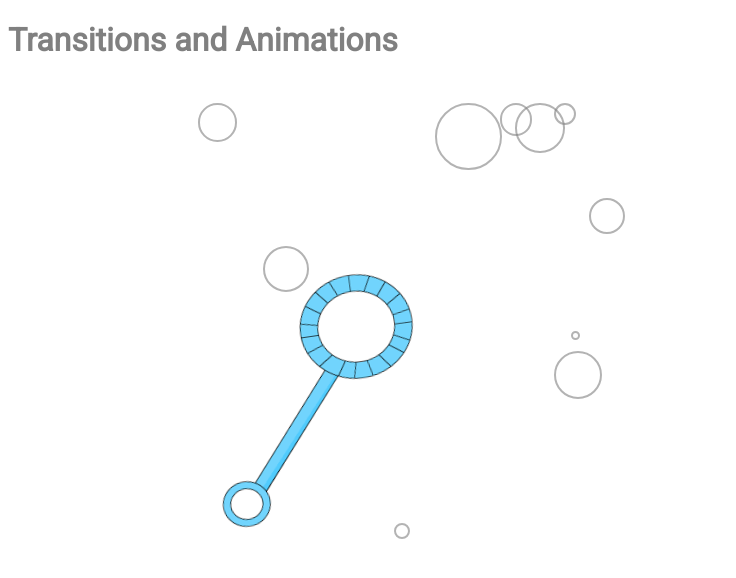
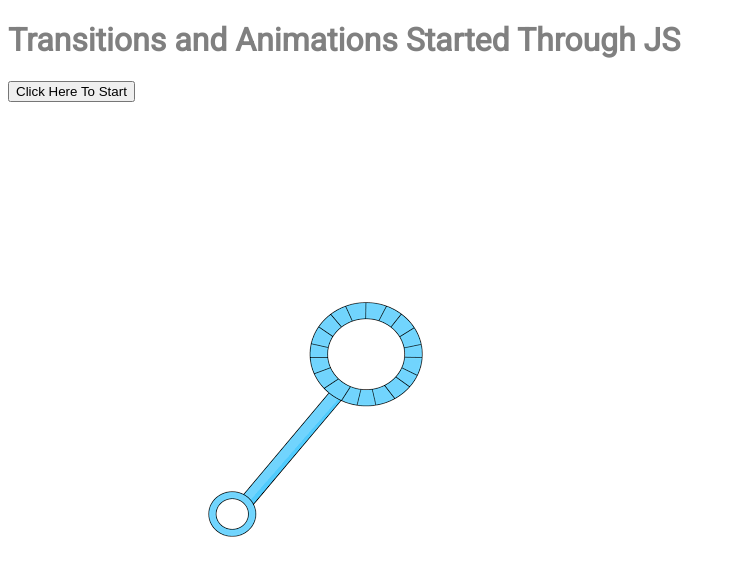
Before and after one commit to Frank-Adam/Frank-Adam.github.io, a PHP site: page /animation-transformations.html in a window 1280 px wide. Shown: the top 578 px of the page, without its empty margins (0-736 px from the left). Run offline with PHP 8.4, Linux system fonts and the light colour scheme.

Commit message:
Add files via upload

```diff
--- a/animation-transformations.css
+++ b/animation-transformations.css
@@ -3,124 +3,20 @@ body {
     font-family: "Roboto";
     color: grey;
 }
-
+#btn1 {
+    display: none;
+}
 #bWand {
     position: absolute;
     margin-top: 200px;
     margin-left: 200px;
-    animation: flick 4s infinite;
 }
-#b1 {
-    position: absolute;
-    margin-top: 205px;
-    margin-left: 270px;
-    width: 40px;
-    height: 40px;
-    border-radius: 50%;
-    opacity: 0.6;
-    border: 2px solid grey;
-    animation: wobble1 4s linear infinite;
+#b1,#b2,
+#b3,#b4,#b5,
+#b6,#b7,#b8,
+#b9,#b10 {
+    border: 2px solid white;
 }
-#b2 {
-    position: absolute;
-    margin-top: 205px;
-    margin-left: 270px;
-    width: 25px;
-    height: 25px;
-    border-radius: 50%;
-    opacity: 0.6;
-    border: 2px solid grey;
-    animation: wobble2 4s linear infinite;
-}
-#b5 {
-    position: absolute;
-    margin-top: 205px;
-    margin-left: 270px;
-    width: 15px;
-    height: 15px;
-    border-radius: 50%;
-    opacity: 0.6;
-    border: 2px solid grey;
-    animation: wobble3 4s linear infinite;
-}
-#b3 {
-    position: absolute;
-    margin-top: 205px;
-    margin-left: 270px;
-    width: 35px;
-    height: 35px;
-    border-radius: 50%;
-    opacity: 0.6;
-    border: 2px solid grey;
-    animation: wobble4 4s linear infinite;
-}
-#b10 {
-    position: absolute;
-    margin-top: 205px;
-    margin-left: 270px;
-    width: 40px;
-    height: 40px;
-    border-radius: 50%;
-    opacity: 0.6;
-    border: 2px solid grey;
-    animation: wobble5 4s linear infinite;
-}
-#b4 {
-    position: absolute;
-    margin-top: 205px;
-    margin-left: 270px;
-    width: 20px;
-    height: 20px;
-    border-radius: 50%;
-    opacity: 0.6;
-    border: 2px solid grey;
-    animation: wobble6 4s linear infinite;
-}
-#b7 {
-    position: absolute;
-    margin-top: 205px;
-    margin-left: 270px;
-    width: 80px;
-    height: 80px;
-    border-radius: 50%;
-    opacity: 0.6;
-    border: 2px solid grey;
-    animation: wobble7 4s linear infinite;
-}
-#b6 {
-    position: absolute;
-    margin-top: 205px;
-    margin-left: 270px;
-    width: 50px;
-    height: 50px;
-    border-radius: 50%;
-    opacity: 0.6;
-    border: 2px solid grey;
-    animation: wobble8 4s linear infinite;
-}
-#b9 {
-    position: absolute;
-    margin-top: 205px;
-    margin-left: 270px;
-    width: 40px;
-    height: 40px;
-    border-radius: 50%;
-    opacity: 0.6;
-    border: 2px solid grey;
-    animation: wobble9 4s linear infinite;
-}
-#b8 {
-    position: absolute;
-    margin-top: 205px;
-    margin-left: 270px;
-    width: 30px;
-    height: 30px;
-    border-radius: 50%;
-    opacity: 0.6;
-    border: 2px solid grey;
-    animation: wobble10 4s linear infinite;
-}
-
 @keyframes flick {
     0%{
         transform: rotate(10deg);
--- a/animation-transformations.html
+++ b/animation-transformations.html
@@ -8,8 +8,10 @@
     <link href="animation-transformations.css" rel="stylesheet">
 </head>
 <body>
-    <h1>Transitions and Animations</h1>
+    <h1>Transitions and Animations Started Through JS</h1>
     <main>
+        <button id="btn" onClick="start();">Click Here To Start</button>
+        <button id="btn1" onClick="end();">Click Here To Stop</button>
      <div id="wand">
          <img id="bWand" src="wand.png" alt="bubble wand">
      </div>
@@ -25,6 +27,165 @@
      <div id= "b10"></div>
     </main>
 
+<script>
+    function start() {
+        var wand = document.getElementById("bWand");
+        var b1 = document.getElementById("b1");
+        var b2 = document.getElementById("b2");
+        var b3 = document.getElementById("b3");
+        var b4 = document.getElementById("b4");
+        var b5 = document.getElementById("b5");
+        var b6 = document.getElementById("b6");
+        var b7 = document.getElementById("b7");
+        var b8 = document.getElementById("b8");
+        var b9 = document.getElementById("b9");
+        var b10 = document.getElementById("b10");
+
+        wand.style.animation="flick 2s infinite";
+        b1.style.animation = "wobble1 4s linear infinite";
+        b2.style.animation = "wobble2 4s linear infinite";
+        b3.style.animation = "wobble3 4s linear infinite";
+        b4.style.animation = "wobble4 4s linear infinite";
+        b5.style.animation = "wobble5 4s linear infinite";
+        b6.style.animation = "wobble6 4s linear infinite";
+        b7.style.animation = "wobble7 4s linear infinite";
+        b8.style.animation = "wobble8 4s linear infinite";
+        b9.style.animation = "wobble9 4s linear infinite";
+        b10.style.animation = "wobble10 4s linear infinite";
+
+        document.getElementById("btn").style.display="none";
+        document.getElementById("btn1").style.display="initial";
+
+        b1.style.position="absolute";
+        b1.style.marginTop="205px";
+        b1.style.marginLeft="270px";
+        b1.style.width="40px";
+        b1.style.height="40px";
+        b1.style.borderRadius="50%";
+        b1.style.opacity=".6";
+        b1.style.border="2px solid grey";
+
+        b2.style.position="absolute";
+        b2.style.marginTop="205px";
+        b2.style.marginLeft="270px";
+        b2.style.width="25px";
+        b2.style.height="25px";
+        b2.style.borderRadius="50%";
+        b2.style.opacity=".6";
+        b2.style.border="2px solid grey";
+
+        b3.style.position="absolute";
+        b3.style.marginTop="205px";
+        b3.style.marginLeft="270px";
+        b3.style.width="15px";
+        b3.style.height="15px";
+        b3.style.borderRadius="50%";
+        b3.style.opacity=".6";
+        b3.style.border="2px solid grey";
+
+        b4.style.position="absolute";
+        b4.style.marginTop="205px";
+        b4.style.marginLeft="270px";
+        b4.style.width="35px";
+        b4.style.height="35px";
+        b4.style.borderRadius="50%";
+        b4.style.opacity=".6";
+        b4.style.border="2px solid grey";
+
+        b5.style.position="absolute";
+        b5.style.marginTop="205px";
+        b5.style.marginLeft="270px";
+        b5.style.width="40px";
+        b5.style.height="40px";
+        b5.style.borderRadius="50%";
+        b5.style.opacity=".6";
+        b5.style.border="2px solid grey";
+
+        b6.style.position="absolute";
+        b6.style.marginTop="205px";
+        b6.style.marginLeft="270px";
+        b6.style.width="20px";
+        b6.style.height="20px";
+        b6.style.borderRadius="50%";
+        b6.style.opacity=".6";
+        b6.style.border="2px solid grey";
+
+        b7.style.position="absolute";
+        b7.style.marginTop="205px";
+        b7.style.marginLeft="270px";
+        b7.style.width="80px";
+        b7.style.height="80px";
+        b7.style.borderRadius="50%";
+        b7.style.opacity=".6";
+        b7.style.border="2px solid grey";
+
+        b8.style.position="absolute";
+        b8.style.marginTop="205px";
+        b8.style.marginLeft="270px";
+        b8.style.width="50px";
+        b8.style.height="50px";
+        b8.style.borderRadius="50%";
+        b8.style.opacity=".6";
+        b8.style.border="2px solid grey";
+
+        b9.style.position="absolute";
+        b9.style.marginTop="205px";
+        b9.style.marginLeft="270px";
+        b9.style.width="40px";
+        b9.style.height="40px";
+        b9.style.borderRadius="50%";
+        b9.style.opacity=".6";
+        b9.style.border="2px solid grey";
+
+        b10.style.position="absolute";
+        b10.style.marginTop="205px";
+        b10.style.marginLeft="270px";
+        b10.style.width="30px";
+        b10.style.height="30px";
+        b10.style.borderRadius="50%";
+        b10.style.opacity=".6";
+        b10.style.border="2px solid grey";
+    }
+    function end() {
+        var wand = document.getElementById("bWand");
+        var b1 = document.getElementById("b1");
+        var b2 = document.getElementById("b2");
+        var b3 = document.getElementById("b3");
+        var b4 = document.getElementById("b4");
+        var b5 = document.getElementById("b5");
+        var b6 = document.getElementById("b6");
+        var b7 = document.getElementById("b7");
+        var b8 = document.getElementById("b8");
+        var b9 = document.getElementById("b9");
+        var b10 = document.getElementById("b10");
+
+        wand.style.animation="";
+        b1.style.animation = "";
+        b2.style.animation = "";
+        b3.style.animation = "";
+        b4.style.animation = "";
+        b5.style.animation = "";
+        b6.style.animation = "";
+        b7.style.animation = "";
+        b8.style.animation = "";
+        b9.style.animation = "";
+        b10.style.animation = "";
+
+        b1.style.border="2px solid white";
+        b2.style.border="2px solid white";
+        b3.style.border="2px solid white";
+        b4.style.border="2px solid white";
+        b5.style.border="2px solid white";
+        b6.style.border="2px solid white";
+        b7.style.border="2px solid white";
+        b8.style.border="2px solid white";
+        b9.style.border="2px solid white";
+        b10.style.border="2px solid white";
+
+        document.getElementById("btn").style.display="initial";
+        document.getElementById("btn1").style.display="none";
+    }
+</script>
 
 
 </body>
```
